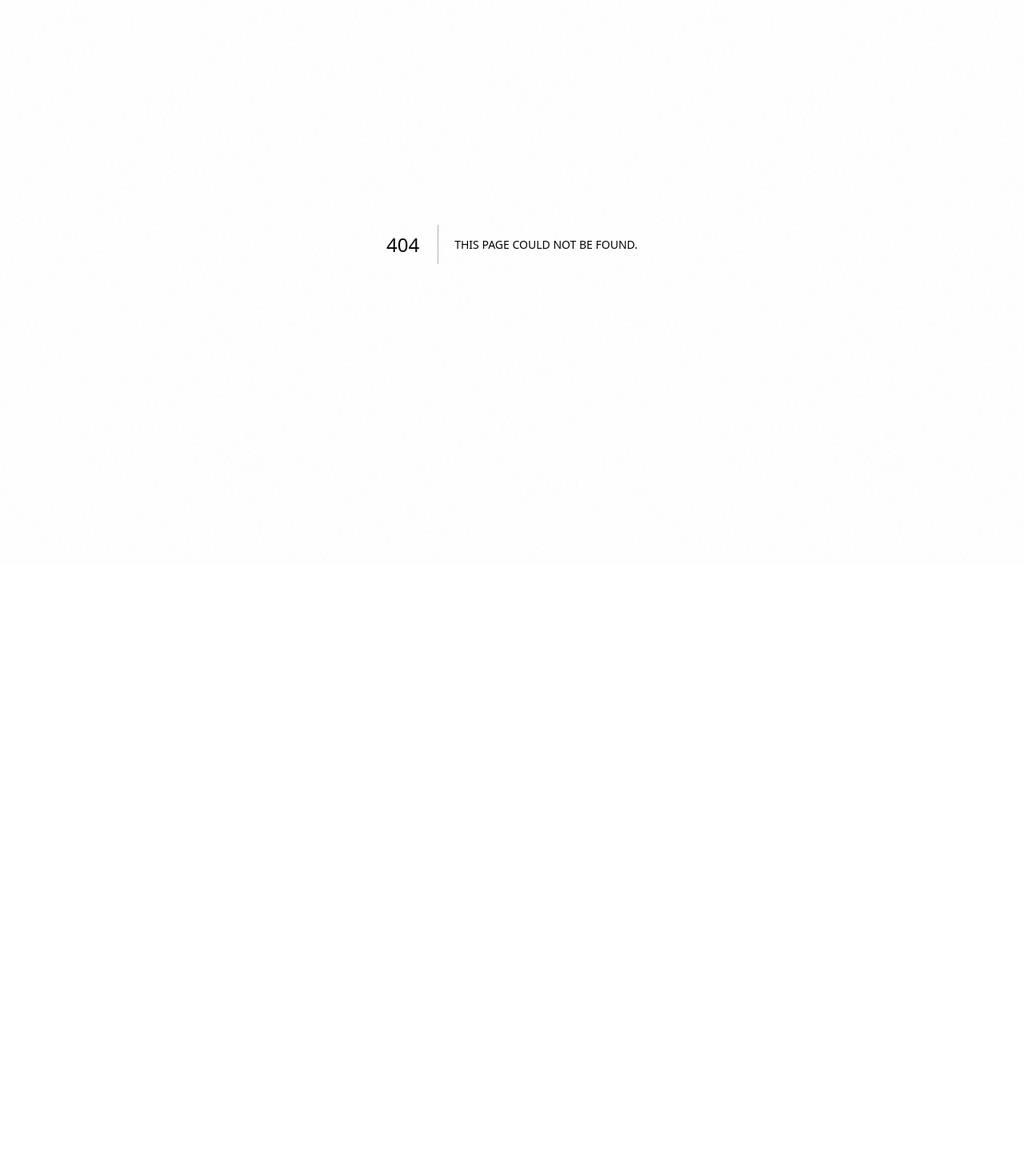
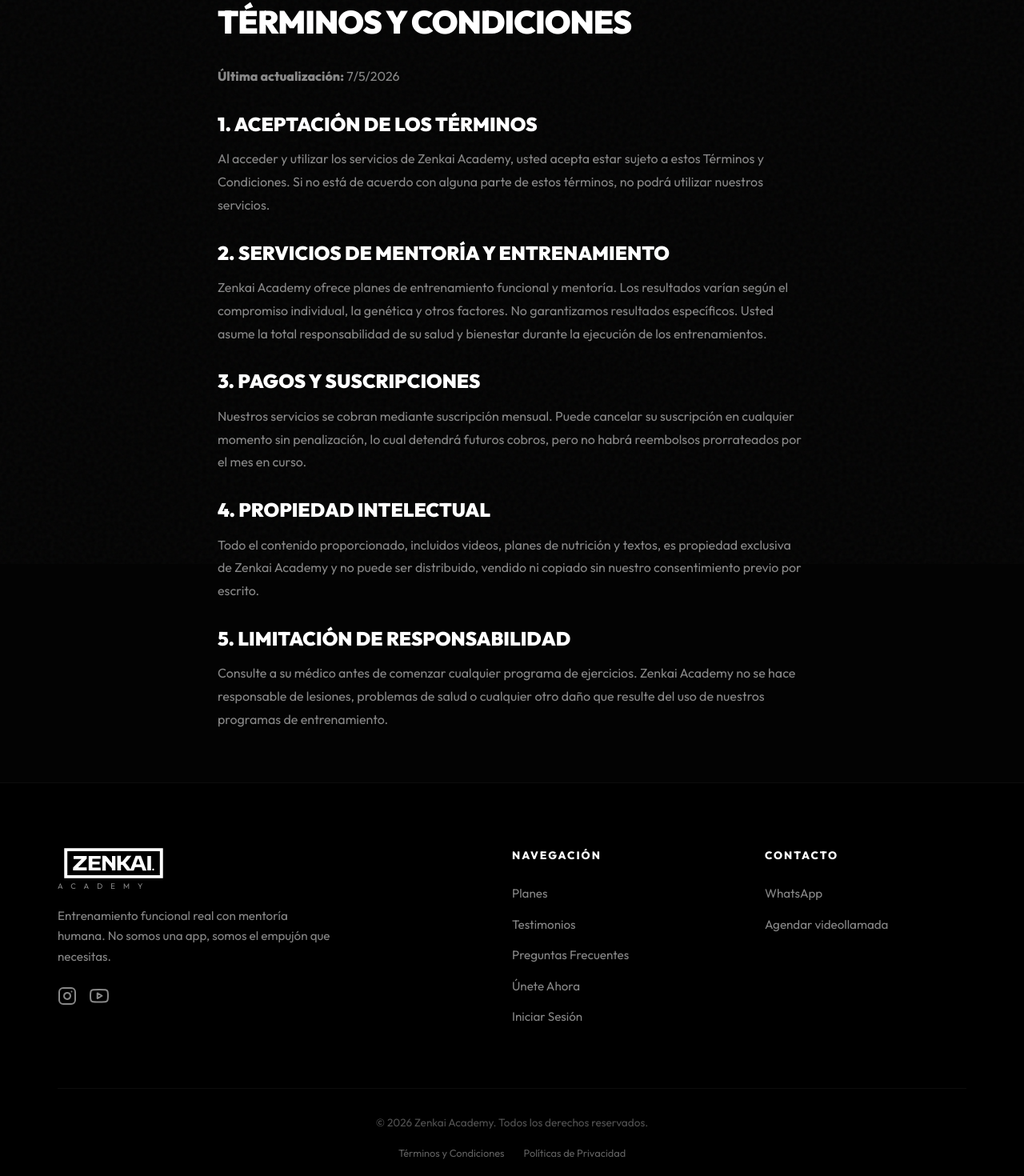
Before and after one commit to brandolanchez/Zenkaia-Academy, a Next.js app: page /terms in a window 1280 px wide. Before the commit this address had no page. Shown: the part 95-1565 px from the top of the page at 80% size. Before the commit the page ends 800 px from the top, so only its background shows below. Built offline with nearby package versions, Linux system fonts and the light colour scheme; no server answers.

Commit message:
Fix Server Component Error y add páginas legales

```diff
--- a/src/app/globals.css
+++ b/src/app/globals.css
@@ -856,9 +856,22 @@
     color: var(--accent-color);
 }
 
+.social-link {
+    color: var(--text-secondary);
+    transition: color 0.3s ease;
+}
+
+.social-link:hover {
+    color: var(--accent-color);
+}
+
 .footer-bottom {
     padding: 2rem 0;
     text-align: center;
+    display: flex;
+    flex-direction: column;
+    align-items: center;
+    gap: 1rem;
 }
 
 .footer-bottom p {
@@ -866,6 +879,24 @@
     font-size: 0.85rem;
     font-weight: 400;
     opacity: 0.6;
+}
+
+.footer-legal {
+    display: flex;
+    gap: 1.5rem;
+}
+
+.footer-legal a {
+    color: var(--text-secondary);
+    font-size: 0.8rem;
+    text-decoration: none;
+    opacity: 0.7;
+    transition: opacity 0.3s ease;
+}
+
+.footer-legal a:hover {
+    opacity: 1;
+    text-decoration: underline;
 }
 
 @media (max-width: 900px) {
--- /dev/null
+++ b/src/app/terms/page.tsx
@@ -0,0 +1,34 @@
+import Navbar from '@/components/Navbar';
+import Footer from '@/components/Footer';
+
+export default function TermsPage() {
+  return (
+    <>
+      <Navbar />
+      <main className="legal-page" style={{ paddingTop: '100px', paddingBottom: '4rem', background: 'var(--bg-color)' }}>
+        <div className="container" style={{ maxWidth: '800px', margin: '0 auto' }}>
+          <h1 className="section-title text-left" style={{ fontSize: '2.5rem', marginBottom: '2rem' }}>Términos y Condiciones</h1>
+          <div style={{ color: 'var(--text-secondary)', lineHeight: '1.8' }}>
+            <p><strong>Última actualización:</strong> {new Date().toLocaleDateString()}</p>
+
+            <h2 style={{ color: 'var(--text-primary)', marginTop: '2rem', marginBottom: '1rem', fontSize: '1.5rem' }}>1. Aceptación de los Términos</h2>
+            <p>Al acceder y utilizar los servicios de Zenkai Academy, usted acepta estar sujeto a estos Términos y Condiciones. Si no está de acuerdo con alguna parte de estos términos, no podrá utilizar nuestros servicios.</p>
+
+            <h2 style={{ color: 'var(--text-primary)', marginTop: '2rem', marginBottom: '1rem', fontSize: '1.5rem' }}>2. Servicios de Mentoría y Entrenamiento</h2>
+            <p>Zenkai Academy ofrece planes de entrenamiento funcional y mentoría. Los resultados varían según el compromiso individual, la genética y otros factores. No garantizamos resultados específicos. Usted asume la total responsabilidad de su salud y bienestar durante la ejecución de los entrenamientos.</p>
+
+            <h2 style={{ color: 'var(--text-primary)', marginTop: '2rem', marginBottom: '1rem', fontSize: '1.5rem' }}>3. Pagos y Suscripciones</h2>
+            <p>Nuestros servicios se cobran mediante suscripción mensual. Puede cancelar su suscripción en cualquier momento sin penalización, lo cual detendrá futuros cobros, pero no habrá reembolsos prorrateados por el mes en curso.</p>
+
+            <h2 style={{ color: 'var(--text-primary)', marginTop: '2rem', marginBottom: '1rem', fontSize: '1.5rem' }}>4. Propiedad Intelectual</h2>
+            <p>Todo el contenido proporcionado, incluidos videos, planes de nutrición y textos, es propiedad exclusiva de Zenkai Academy y no puede ser distribuido, vendido ni copiado sin nuestro consentimiento previo por escrito.</p>
+
+            <h2 style={{ color: 'var(--text-primary)', marginTop: '2rem', marginBottom: '1rem', fontSize: '1.5rem' }}>5. Limitación de Responsabilidad</h2>
+            <p>Consulte a su médico antes de comenzar cualquier programa de ejercicios. Zenkai Academy no se hace responsable de lesiones, problemas de salud o cualquier otro daño que resulte del uso de nuestros programas de entrenamiento.</p>
+          </div>
+        </div>
+      </main>
+      <Footer />
+    </>
+  );
+}
--- a/src/components/Footer.tsx
+++ b/src/components/Footer.tsx
@@ -24,6 +24,21 @@
             <p className="footer-tagline">
               Entrenamiento funcional real con mentoría humana. No somos una app, somos el empujón que necesitas.
             </p>
+            <div className="social-links" style={{ display: 'flex', gap: '1rem', marginTop: '1.5rem' }}>
+              <a href="https://instagram.com/dixa_fit" target="_blank" rel="noopener noreferrer" aria-label="Instagram" className="social-link">
+                <svg width="24" height="24" viewBox="0 0 24 24" fill="none" stroke="currentColor" strokeWidth="2" strokeLinecap="round" strokeLinejoin="round">
+                  <rect x="2" y="2" width="20" height="20" rx="5" ry="5"></rect>
+                  <path d="M16 11.37A4 4 0 1 1 12.63 8 4 4 0 0 1 16 11.37z"></path>
+                  <line x1="17.5" y1="6.5" x2="17.51" y2="6.5"></line>
+                </svg>
+              </a>
+              <a href="#" target="_blank" rel="noopener noreferrer" aria-label="YouTube" className="social-link">
+                <svg width="24" height="24" viewBox="0 0 24 24" fill="none" stroke="currentColor" strokeWidth="2" strokeLinecap="round" strokeLinejoin="round">
+                  <path d="M22.54 6.42a2.78 2.78 0 0 0-1.94-2C18.88 4 12 4 12 4s-6.88 0-8.6.46a2.78 2.78 0 0 0-1.94 2A29 29 0 0 0 1 11.75a29 29 0 0 0 .46 5.33 2.78 2.78 0 0 0 1.94 2c1.72.46 8.6.46 8.6.46s6.88 0 8.6-.46a2.78 2.78 0 0 0 1.94-2 29 29 0 0 0 .46-5.33 29 29 0 0 0-.46-5.33z"></path>
+                  <polygon points="9.75 15.02 15.5 11.75 9.75 8.48 9.75 15.02"></polygon>
+                </svg>
+              </a>
+            </div>
           </div>
 
           {/* Navigation Column */}
@@ -59,6 +74,10 @@
         {/* Bottom Bar */}
         <div className="footer-bottom">
           <p>&copy; {currentYear} Zenkai Academy. Todos los derechos reservados.</p>
+          <div className="footer-legal">
+            <Link href="/terms">Términos y Condiciones</Link>
+            <Link href="/privacy">Políticas de Privacidad</Link>
+          </div>
         </div>
       </div>
     </footer>
```
Also changed, not shown: src/app/privacy/page.tsx (added, +34 -0 lines).
